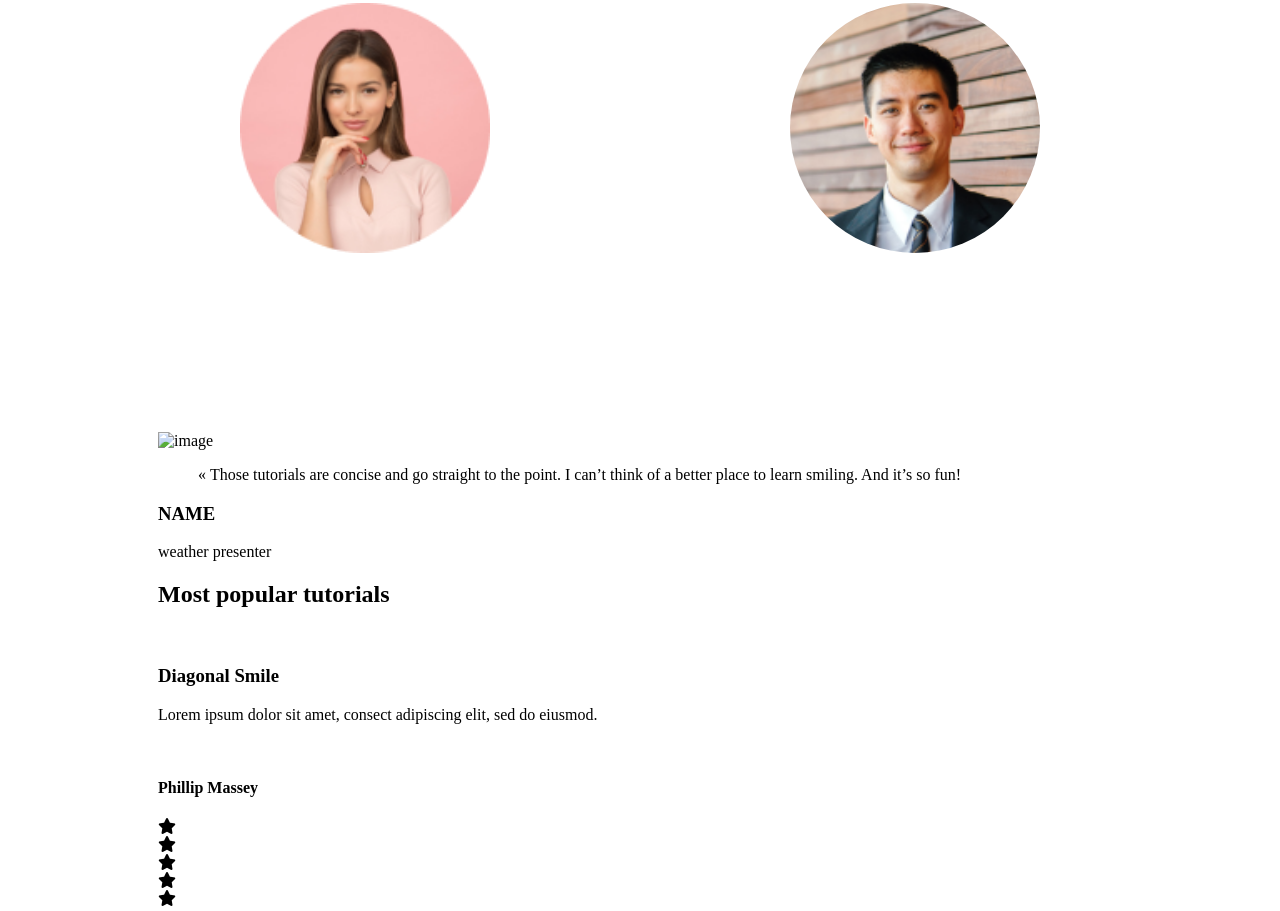
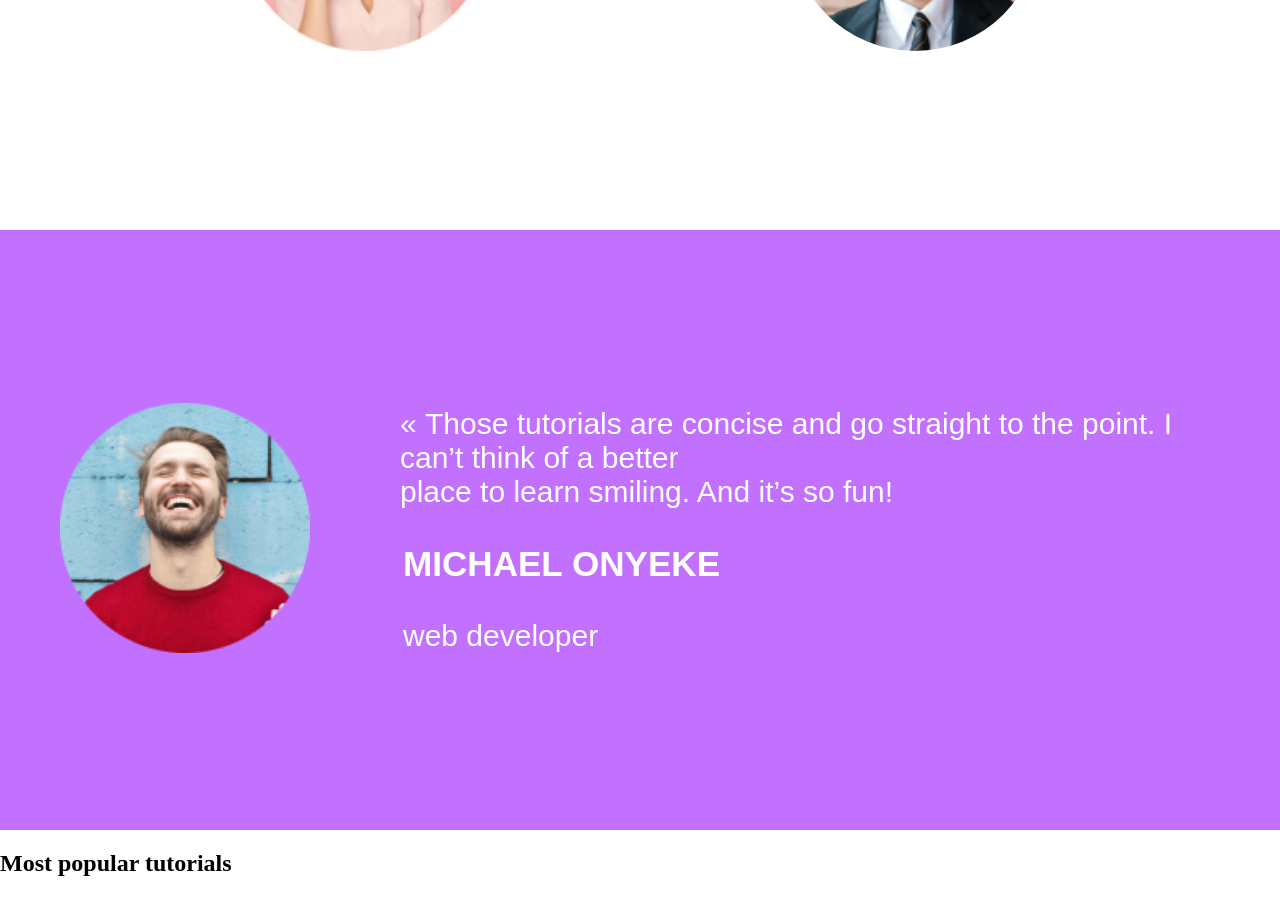
Before and after one commit to AdamsMikeOnyeke/alx_html_css, a plain HTML site: page css_advanced/index.html in a window 1280 px wide. Shown: the part 1584-2495 px from the top of the page. Drawn offline with Linux system fonts and the light colour scheme.

Commit message:
styled the second section

```diff
--- a/css_advanced/index.html
+++ b/css_advanced/index.html
@@ -56,14 +56,14 @@
                 </div>
             </div>
         </section>
-        <section>
+        <section class="second-section">
             <div>
-                <img src="./images/Bitmap.png" alt="image">
+                <img src="5.png" alt="image" height="250px" width="250px">
             </div>
-            <div>
-                <blockquote>« Those tutorials are concise and go straight to the point. I can’t think of a better place to learn smiling. And it’s so fun!</blockquote>
-                <h3>NAME</h3>
-                <P>weather presenter</P>
+            <div class="sub-second-section">
+                <blockquote>« Those tutorials are concise and go straight to the point. I can’t think of a better <br> place to learn smiling. And it’s so fun!</blockquote>
+                <h3 style="padding-left: 43px;">MICHAEL ONYEKE</h3>
+                <P style="padding-left: 43px;">web developer</P>
             </div>
         </section>
         <section>
--- a/css_advanced/styles.css
+++ b/css_advanced/styles.css
@@ -1,6 +1,7 @@
 body {
     background-image: url(Object.png);
-    padding: 50px 150px 100px 150px;
+    padding: 63px 0px 100px 0px;
+    margin: 0px;
     background-repeat: no-repeat;
     background-size: contain;
     background-position: top;
@@ -15,8 +16,8 @@ body {
     justify-content: space-between;
     align-items: center;
     cursor: pointer;
-    margin-left: 100px;
-    margin-right: 100px;
+    margin-left: 210px;
+    margin-right: 210px;
 }
 
 .nav-link {
@@ -89,3 +90,20 @@ body {
     flex-direction: row;
     gap: 300px;
 }
+
+.second-section {
+    display: flex;
+    flex-direction: row;
+    gap: 50px;
+    background-color: #C271FF;
+    align-items: center;
+    padding: 100px 60px 100px 60px;
+    justify-content: center;
+    height: 400px;
+}
+
+.sub-second-section {
+    color: white;
+    font-size: 30px;
+    font-family: sans-serif;
+}
```
Also changed, not shown: css_advanced/5.png (added).
